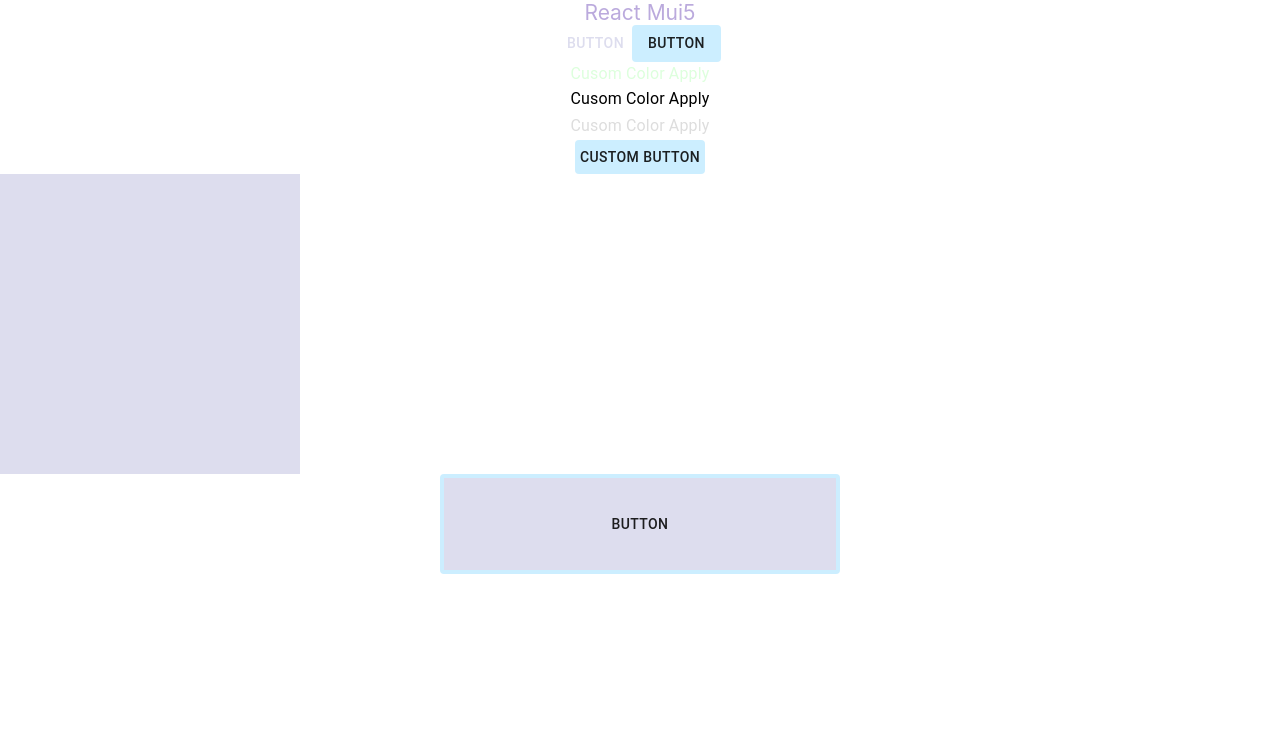
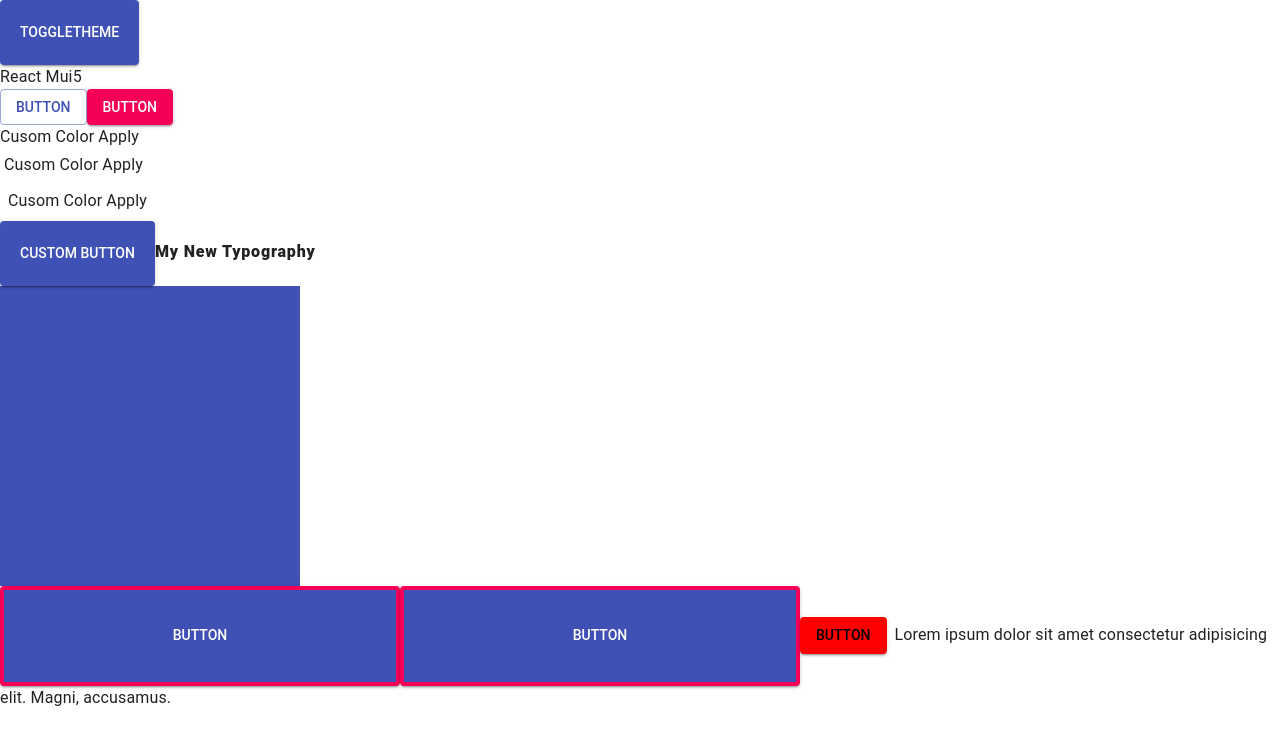
Before and after one commit to fhabhishektiwari/reactMUI5, a React (Create React App) app: page / in a window 1280 px wide. Shown: the top 744 px of the page. Built offline with nearby package versions, Linux system fonts and the light colour scheme.

Commit message:
Added custom hooks

```diff
--- a/src/App.js
+++ b/src/App.js
@@ -1,26 +1,38 @@
 import './App.css';
-import { Box, Button, Typography } from '@mui/material';
+import { Box, Button, Paper, Typography } from '@mui/material';
 import {styled} from '@mui/material/styles';
-import { hover } from '@testing-library/user-event/dist/hover';
+import CustomButton from './components/Button/Button';
+import { darkTheme,lightTheme} from './theme/theme';
+import { useTheme } from './hooks/themeContext';
 
 function App() {
+  const { toggleTheme }=useTheme();
+
+  // console.log(theme==='dark')
 
   const MyCustomButton=styled(Button)(({theme})=>({
     // padding:30,
     padding:theme.spacing(5),
-    background:theme.palette.secondary.main,
+    background:console.log('theme',theme),
+    background: theme.palette.mode === 'light' ? `${lightTheme.palette.primary.main}` : `${darkTheme.palette.secondary.main}`,
+    color: theme.palette.mode === 'light' ? `${lightTheme.palette.white.main}` : `${darkTheme.palette.black.main}`,
+    '&:hover':{
+      background:'red',
+    }
   }));
 
   const test=false;
   return (
-    <div className="App">
+    <Box sx={{minHeight:'100vh'}}>
+      <MyCustomButton variant='contained' onClick={toggleTheme} >ToggleTheme</MyCustomButton>
       <Typography component="div" variant='mytypography'>React Mui5</Typography>
-      <Button color='primary'>Button</Button>
+      <Button color='primary' variant='outlined'>Button</Button>
       <Button color='secondary' variant='contained'>Button</Button>
       <Typography sx={{ color:'mycustomeColor.main'}}>Cusom Color Apply</Typography>
       <Typography sx={{ color: 'mycustomeColor.customdark',p:1 }}>Cusom Color Apply</Typography>
       <Typography sx={{ color: 'mycustomeColor.customLight',m:2 }}>Cusom Color Apply</Typography>
       <MyCustomButton variant='contained'>Custom Button</MyCustomButton>
+      <Typography variant='myNewVariant'>My New Typography</Typography>
       <Box
         sx={{
           width: 300,
@@ -46,7 +58,26 @@
         borderColor:'red',
       }
       ]} variant="contained">Button</Button>
-    </div>
+      <Button sx={[{
+        width: { xs: 100, sm: 200, md: 300, lg: 400, xl: 500 },
+        border: 4,
+        borderColor: 'secondary.main',
+        '&.MuiButton-root': {
+          height: '100px',
+        },
+
+      },
+      test && {
+        border: 6,
+        borderColor: 'red',
+      }
+      ]} variant="contained">Button</Button>
+
+      <CustomButton
+        buttonText="Button"
+      />
+      <Typography variant='mytypography' sx={{m:2}}>Lorem ipsum dolor sit amet consectetur adipisicing elit. Magni, accusamus.</Typography>
+    </Box>
   );
 }
 
--- /dev/null
+++ b/src/components/Button/Button.jsx
@@ -0,0 +1,18 @@
+import React from 'react'
+import { Button as MuiButton } from '@mui/material'
+import styled from '@emotion/styled'
+const CustomButton = (props) => {
+    const { buttonText,variant }=props
+    const MyCustomeButton=styled(MuiButton)(({theme})=>({
+        background:theme.palette.mode==='light' ? 'red':'blue',
+        color: theme.palette.mode === 'light'?'#000':'#FFF',
+        '&:hover':{
+            backgroundColor: theme.palette.mode === 'light'?'darkred':'darkblue',
+        },
+    }))
+  return (
+      <MyCustomeButton variant={variant || 'contained'}>{buttonText}</MyCustomeButton>
+  )
+}
+
+export default CustomButton
--- /dev/null
+++ b/src/hooks/themeContext.js
@@ -0,0 +1,38 @@
+import React, { createContext, useEffect, useState } from 'react';
+import {darkTheme,lightTheme} from '../theme/theme';
+import { ThemeProvider } from '@mui/material/styles';
+import { CssBaseline } from '@mui/material';
+
+export const ThemeContext = createContext();
+
+export const ThemeProviderComponent = ({ children }) => {
+    const [theme, setTheme] = useState('light');
+
+    useEffect(()=>{
+        const storedTheme=localStorage.getItem('theme');
+        if(storedTheme){
+            setTheme(storedTheme);
+        }
+    },[]);
+
+    const toggleTheme = () => {
+        if (theme === 'light') {
+            setTheme('dark');
+            localStorage.setItem('theme', 'dark');
+        } else {
+            setTheme('light');
+            localStorage.setItem('theme', 'light');
+        }
+    };
+
+    return (
+        <ThemeContext.Provider value={{theme,toggleTheme }}>
+            <ThemeProvider theme={theme === 'light' ? lightTheme : darkTheme}>
+                <CssBaseline/>
+                {children}
+            </ThemeProvider>
+        </ThemeContext.Provider>
+    );
+};
+
+export const useTheme = () => React.useContext(ThemeContext);
--- a/src/index.js
+++ b/src/index.js
@@ -1,44 +1,20 @@
-import React from 'react';
+import React, { useState } from 'react';
 import ReactDOM from 'react-dom/client';
 import './index.css';
 import App from './App';
 import reportWebVitals from './reportWebVitals';
+import { ThemeProviderComponent } from './hooks/themeContext';
 
-import { ThemeProvider,createTheme } from '@mui/material';
-
-const theme=createTheme({
-  palette:{
-    primary:{
-      main:'#dde',
-    },
-    secondary:{
-      main:'#cef',
-    },
-    mycustomeColor:{
-      main:'#dfd',
-      customdark:'#000',
-      customLight:'#ddd',
-    },
-  },
-  typography:{
-    mytypography:{
-      fontSize:21,
-      color:'#bad',
-    }
-  },
-  spacing:1,
-  shadows:'none',
-})
+const Root=()=> {
+  return (
+    <ThemeProviderComponent>
+      <App />
+    </ThemeProviderComponent>
+  )
+}
 
 
-const root = ReactDOM.createRoot(document.getElementById('root'));
-root.render(
-  <ThemeProvider theme={theme}>
-  <React.StrictMode>
-    <App />
-  </React.StrictMode>
-  </ThemeProvider>
-);
+ReactDOM.createRoot(document.getElementById('root')).render(<Root/>);
 
 // If you want to start measuring performance in your app, pass a function
 // to log results (for example: reportWebVitals(console.log))
--- /dev/null
+++ b/src/theme/theme.js
@@ -0,0 +1,62 @@
+import React from 'react';
+import { createTheme } from '@mui/material/styles';
+// Define common typography settings for both themes
+const commonTypography = {
+    fontFamily: 'Roboto',
+    h1: {
+        fontSize: '1rem',
+        fontWeight: 800,
+        lineHeight: 1.5,
+        letterSpacing: '-0.05rem',
+    },
+    body1: {
+        fontSize: '1rem',
+        fontWeight: 400,
+        lineHeight: 1.5,
+        letterSpacing: '0.00938rem',
+    },
+    myNewVariant:{
+        fontSize:'1rem',
+        fontWeight:900,
+        lineHeight:1.5,
+        letterSpacing:'0.05rem',
+    }
+};
+
+// Define custom light theme
+const lightTheme = createTheme({
+    palette: {
+        mode: 'light',
+        primary: {
+            main: '#3f51b5',
+        },
+        secondary: {
+            main: '#f50057',
+        },
+        white:{
+            main:'#FFF',
+        },
+    },
+    typography: commonTypography,
+    spacing:4,
+});
+
+// Define custom dark theme
+const darkTheme = createTheme({
+    palette: {
+        mode: 'dark',
+        primary: {
+            main: '#90caf9',
+        },
+        secondary: {
+            main: '#ff4081',
+        },
+        black: {
+            main: '#000',
+        }
+    },
+    typography: commonTypography,
+    spacing: 4,
+});
+
+export {lightTheme, darkTheme };
```
